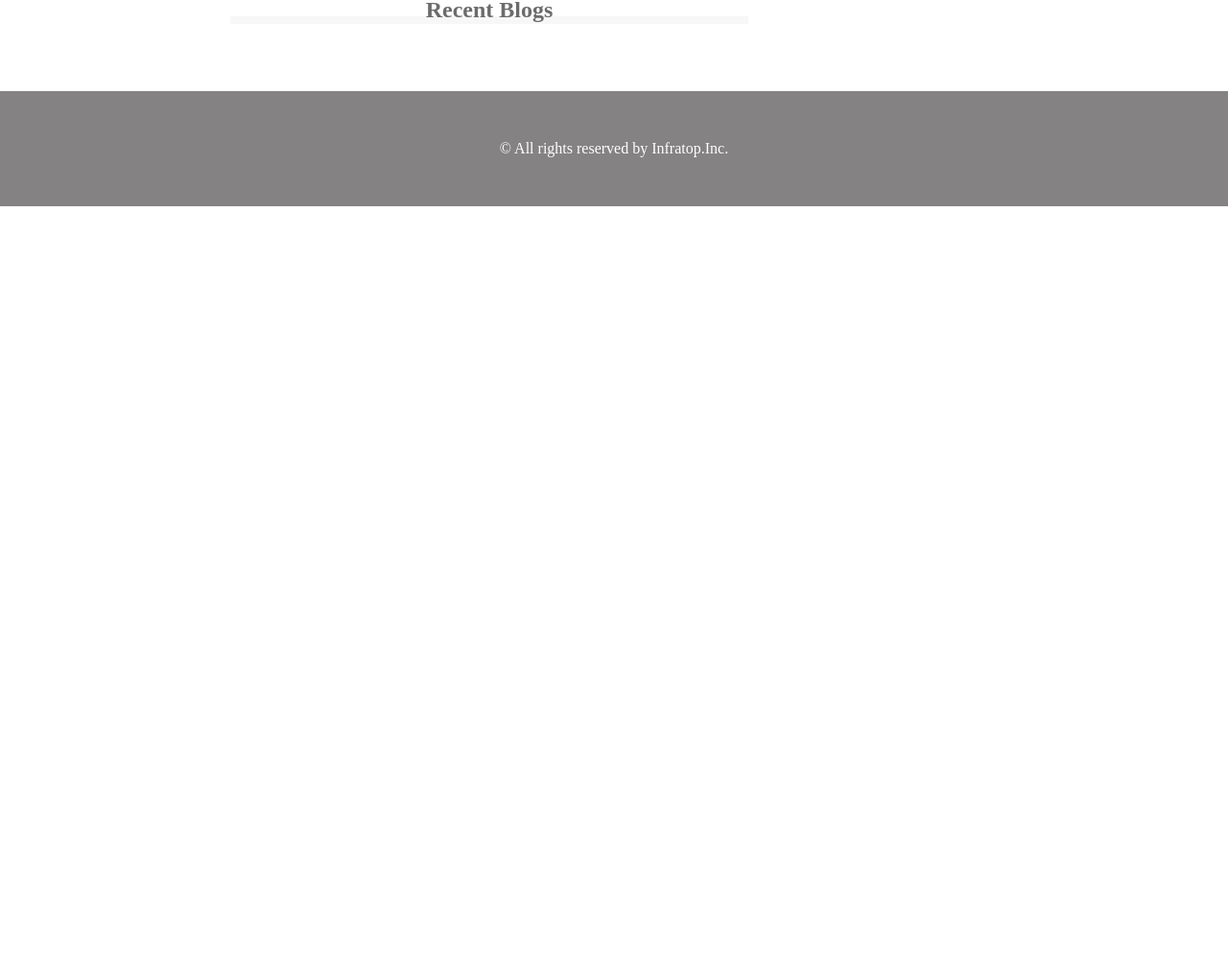
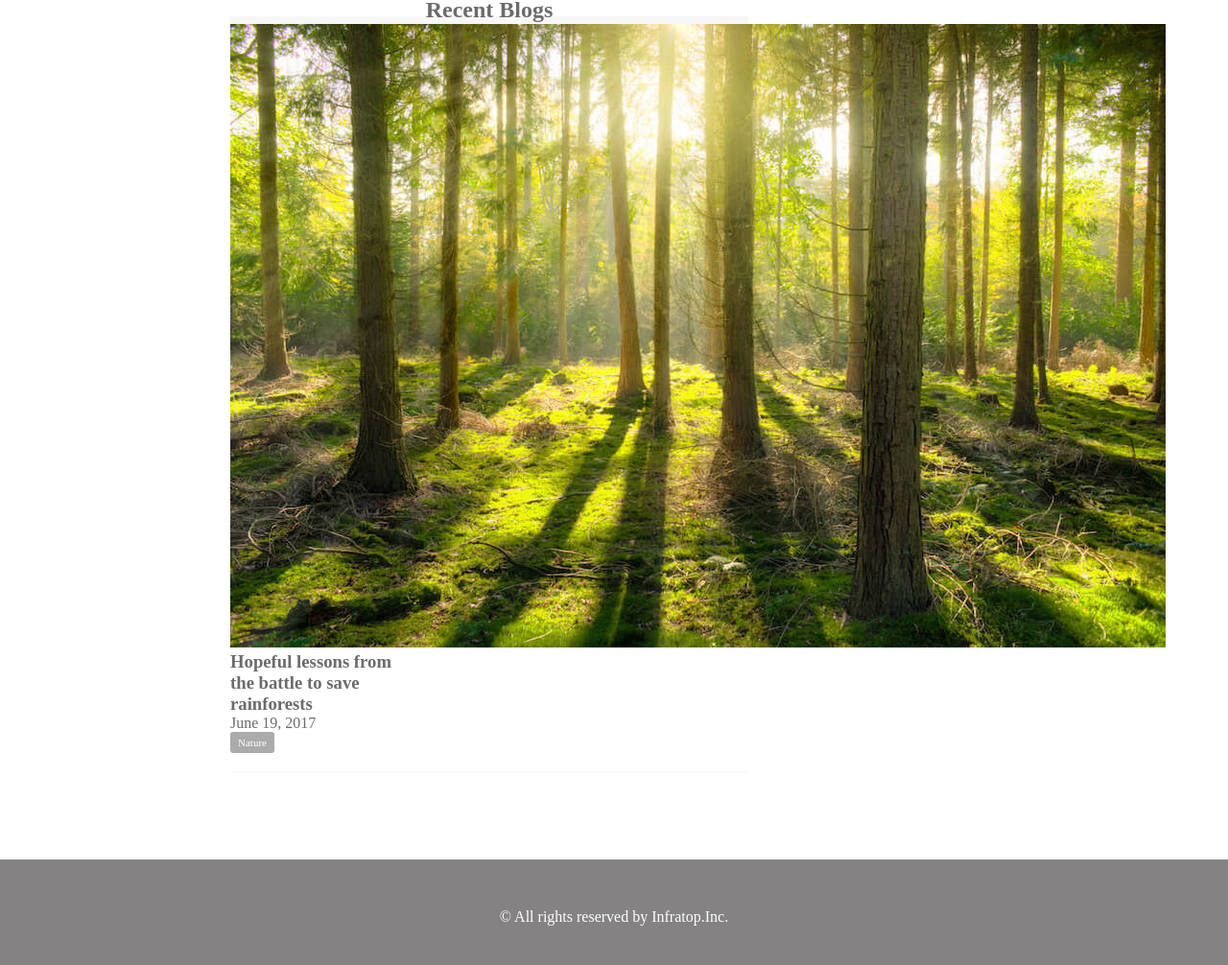
Before and after one commit to dbvt19/caravan, a plain HTML site: page index.html in a window 1280 px wide. Shown: the part 472-1478 px from the top of the page at 96% size. Before the commit the page ends 800 px from the top, so only its background shows below. Drawn offline with Linux system fonts and the light colour scheme.

Commit message:
[Suspend]1-7

```diff
--- a/index.html
+++ b/index.html
@@ -49,6 +49,21 @@
     <main>
       <section class="blog">
         <h2 class="blog-heading">Recent Blogs</h2>
+        <div class="blog-item">
+          <img class="blog-image" src="img/forest.jpg">
+          <section class="blog-text">
+            <h3>
+              <a href="single.html">
+                Hopeful lessons from<br>
+                the battle to save<br>
+                rainforests
+              </a>
+            </h3>
+            <p>June 19, 2017</p>
+            <span class="category">Nature</span>
+          </section>
+        </div>
+
       </section>
       <div class="sidebar"></div>
     </main>
--- a/style.css
+++ b/style.css
@@ -77,6 +77,21 @@ main {
   line-height: 0.6;
 }
 
+.blog-item {
+  padding-bottom: 20px;
+  margin-bottom: 20px;
+  border-bottom: 1px solid #f7f7f7;
+}
+
+.category {
+  display: inline-block;
+  padding: 5px 8px;
+  background-color: #acabab;
+  border-radius: 3px;
+  color: #fff;
+  font-size: 11px;
+}
+
 .sidebar {
   width: 230px;
 }
```
